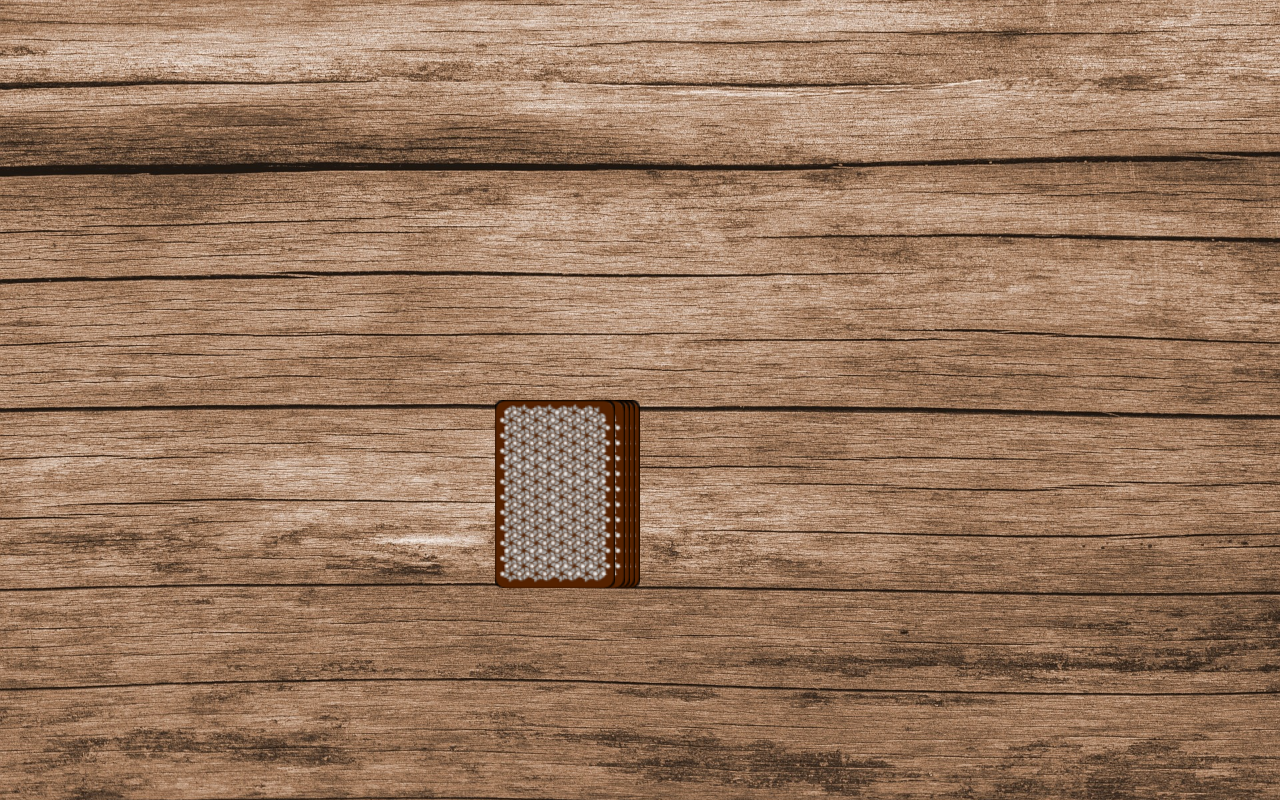
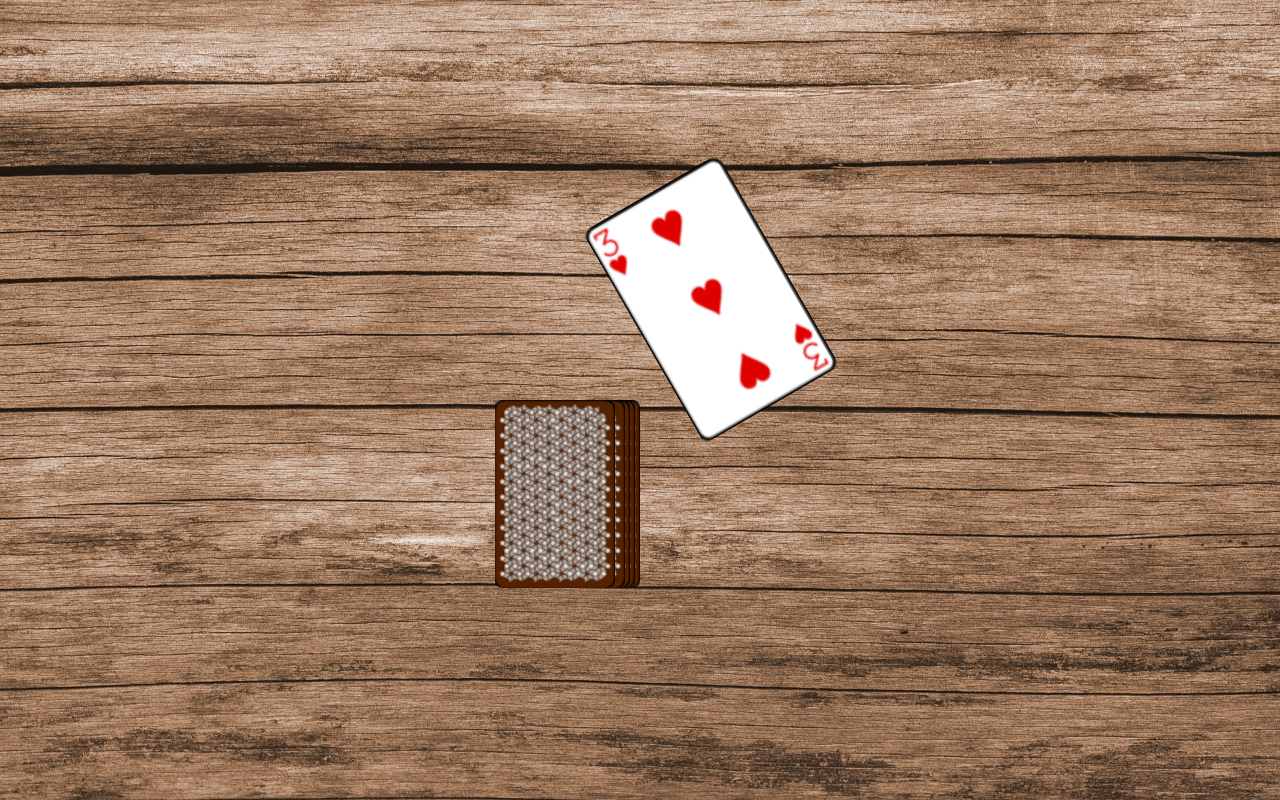
Before and after one commit to AlexanderAlbrecht1/RingOfFire, an Angular app: page /game in a window 1280 px wide. Both pictures are taken after a click on the picture 555 px from the left and 493 px from the top of the page. Built offline with nearby package versions, Linux system fonts and the light colour scheme.

Commit message:
stack of played cards

```diff
--- a/src/app/game/game.component.html
+++ b/src/app/game/game.component.html
@@ -5,6 +5,10 @@
     src="/assets/img/playing_cards-master/card_cover.png" alt="">
     <img (click)="takeCard()" class="top-card" style="right: 25px;"
     src="/assets/img/playing_cards-master/card_cover.png" alt="">
+
+
+    <img *ngFor="let card of game.playedCards" class="played-card" src="/assets/img/playing_cards-master/{{ card }}.png" alt="">
+
     <img (click)="takeCard()" *ngIf="pickCardAnimation"  class="pick-card" style="right: 25px;"
     src="/assets/img/playing_cards-master/{{ currentCard }}.png" alt="">
   </div>
--- a/src/app/game/game.component.scss
+++ b/src/app/game/game.component.scss
@@ -29,7 +29,12 @@
 
 .pick-card {
   animation: pick-card-animation 1s ease-in-out;
-  transform:  scale(1.3) translateX(120px) translateY(-150px) rotate(30deg)
+  transform:  scale(1.3) translateX(120px) translateY(-150px) rotate(-30deg)
+}
+
+.played-card {
+  right: 25px;
+  transform:  scale(1.3) translateX(120px) translateY(-150px) rotate(-30deg)
 }
 
 @keyframes pick-card-animation{
@@ -43,6 +48,6 @@
     transform:  scale(1.7) ;
   }
   100% {
-    transform:  scale(1.3) translateX(120px) translateY(-150px) rotate(30deg);
+    transform:  scale(1.3) translateX(120px) translateY(-150px) rotate(-30deg);
   }
 }
--- a/src/app/game/game.component.ts
+++ b/src/app/game/game.component.ts
@@ -29,9 +29,12 @@ export class GameComponent {
       console.log(this.currentCard);
       this.pickCardAnimation = true;
 
+      console.log(this.game);
+
       setTimeout(() => {
+        this.game.playedCards.push(this.currentCard);
         this.pickCardAnimation = false;
-      }, 1500);
+      }, 1000);
     }
   }
 }
```
